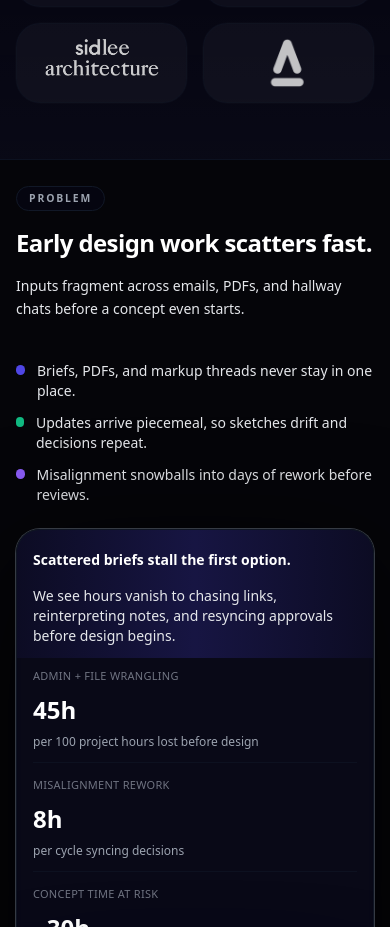
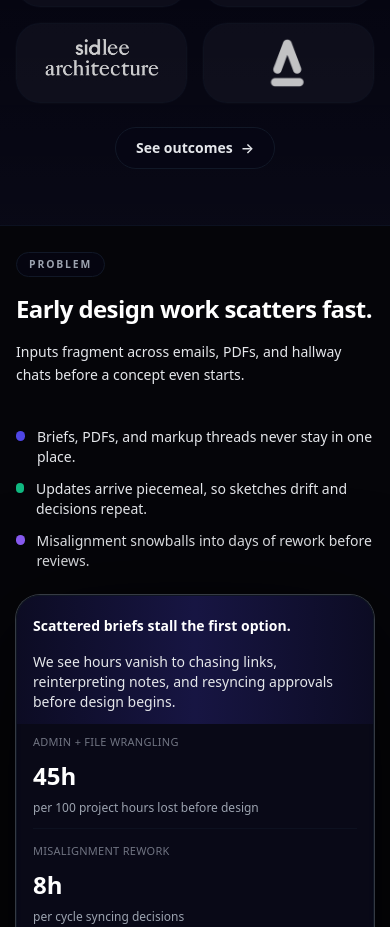
Before and after one commit to cocoonlab/cocoonlab-site, a Next.js app: page / in a window 390 px wide. Shown: the part 1200-2127 px from the top of the page. Built offline with nearby package versions, Linux system fonts and the light colour scheme; no server answers.

Commit message:
Improve responsive behavior across devices

```diff
--- a/app/globals.css
+++ b/app/globals.css
@@ -9,10 +9,12 @@
 @layer base {
   html {
     @apply scroll-smooth;
+    overflow-x: hidden;
   }
 
   body {
     @apply bg-bg text-text font-sans antialiased;
+    overflow-x: hidden;
   }
 
   ::selection {
--- a/components/home/TrustedByBand.tsx
+++ b/components/home/TrustedByBand.tsx
@@ -91,7 +91,7 @@ export function TrustedByBand() {
             onBlur={() => setCtaFocused(false)}
             onMouseEnter={() => setCtaFocused(true)}
             onMouseLeave={() => setCtaFocused(false)}
-            className={`absolute left-1/2 top-1/2 flex -translate-x-1/2 -translate-y-1/2 items-center gap-2 rounded-full bg-white px-5 py-3 text-sm font-semibold text-slate-900 shadow-[0_10px_45px_rgba(148,163,184,0.35)] ring-1 ring-white/40 transition duration-200 ease-out hover:-translate-y-1/2 hover:shadow-[0_12px_50px_rgba(148,163,184,0.48)] focus-visible:outline focus-visible:outline-2 focus-visible:outline-offset-4 focus-visible:outline-white/70 ${
+            className={`absolute left-1/2 top-1/2 hidden -translate-x-1/2 -translate-y-1/2 items-center gap-2 rounded-full bg-white px-5 py-3 text-sm font-semibold text-slate-900 shadow-[0_10px_45px_rgba(148,163,184,0.35)] ring-1 ring-white/40 transition duration-200 ease-out hover:-translate-y-1/2 hover:shadow-[0_12px_50px_rgba(148,163,184,0.48)] focus-visible:outline focus-visible:outline-2 focus-visible:outline-offset-4 focus-visible:outline-white/70 sm:flex ${
               active ? "opacity-100 blur-0" : "opacity-0 blur-[1px]"
             }`}
           >
@@ -101,6 +101,18 @@ export function TrustedByBand() {
             </span>
           </Link>
         </div>
+
+        <div className="mt-6 flex justify-center sm:hidden">
+          <Link
+            href={homeSectionHref("outcomes")}
+            className="btn-ghost inline-flex items-center gap-2 px-5 py-2.5 text-sm font-semibold"
+          >
+            See outcomes
+            <span aria-hidden>
+              →
+            </span>
+          </Link>
+        </div>
       </div>
     </section>
   );
```
